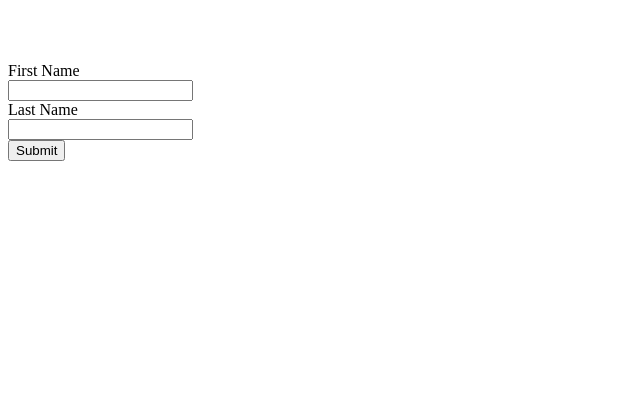
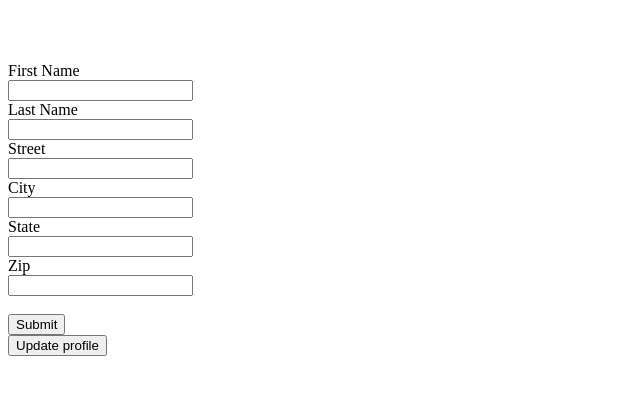
Before and after one commit to HAMZA-NASIR-PU/Angular-18-forms, an Angular app: page / in a window 1280 px wide. Shown: the top 394 px of the page, without its empty margins (0-640 px from the left). Built offline with nearby package versions, Linux system fonts and the light colour scheme.

Commit message:
Understanding nested forms in reactive forms + patching values of form group in reactive forms

```diff
--- a/src/app/profile-editor/profile-editor.component.html
+++ b/src/app/profile-editor/profile-editor.component.html
@@ -5,7 +5,35 @@
     <label for="last-name">Last Name</label>
     <input type="text" id="last-name" formControlName="lastName" />
 
+    <br>
+
+    <div formGroupName="address">
+        <label for="street">Street</label>
+        <input type="text" id="street" formControlName="street">
+
+        <br>
+
+        <label for="city">City</label>
+        <input type="text" id="city" formControlName="city">
+
+        <br>
+
+        <label for="state">State</label>
+        <input type="text" id="state" formControlName="state">
+
+        <br>
+
+        <label for="zip">Zip</label>
+        <input type="text" id="zip" formControlName="zip">
+    </div>
+
+    <br>
+
     <div>
         <button type="submit" [disabled]="!this.profileForm.valid">Submit</button>
     </div>
+
+    <div>
+        <button type="button" (click)="updateProfile()">Update profile</button>
+    </div>
 </form>
--- a/src/app/profile-editor/profile-editor.component.ts
+++ b/src/app/profile-editor/profile-editor.component.ts
@@ -13,10 +13,25 @@ export class ProfileEditorComponent {
   profileForm = new FormGroup({
     firstName: new FormControl(''),
     lastName: new FormControl(''),
+    address: new FormGroup({
+      street: new FormControl(''),
+      city: new FormControl(''),
+      state: new FormControl(''),
+      zip: new FormControl('')
+    })
   });
 
   onSubmit(event: Event) {
     console.log(`Is form valid: ${this.profileForm.valid}`);
     console.log(this.profileForm.value);
   }
+
+  updateProfile() {
+    this.profileForm.patchValue({
+      firstName: 'Update firstName',
+      address: {
+        street: 'Updated address.street'
+      }
+    });
+  }
 }
```
